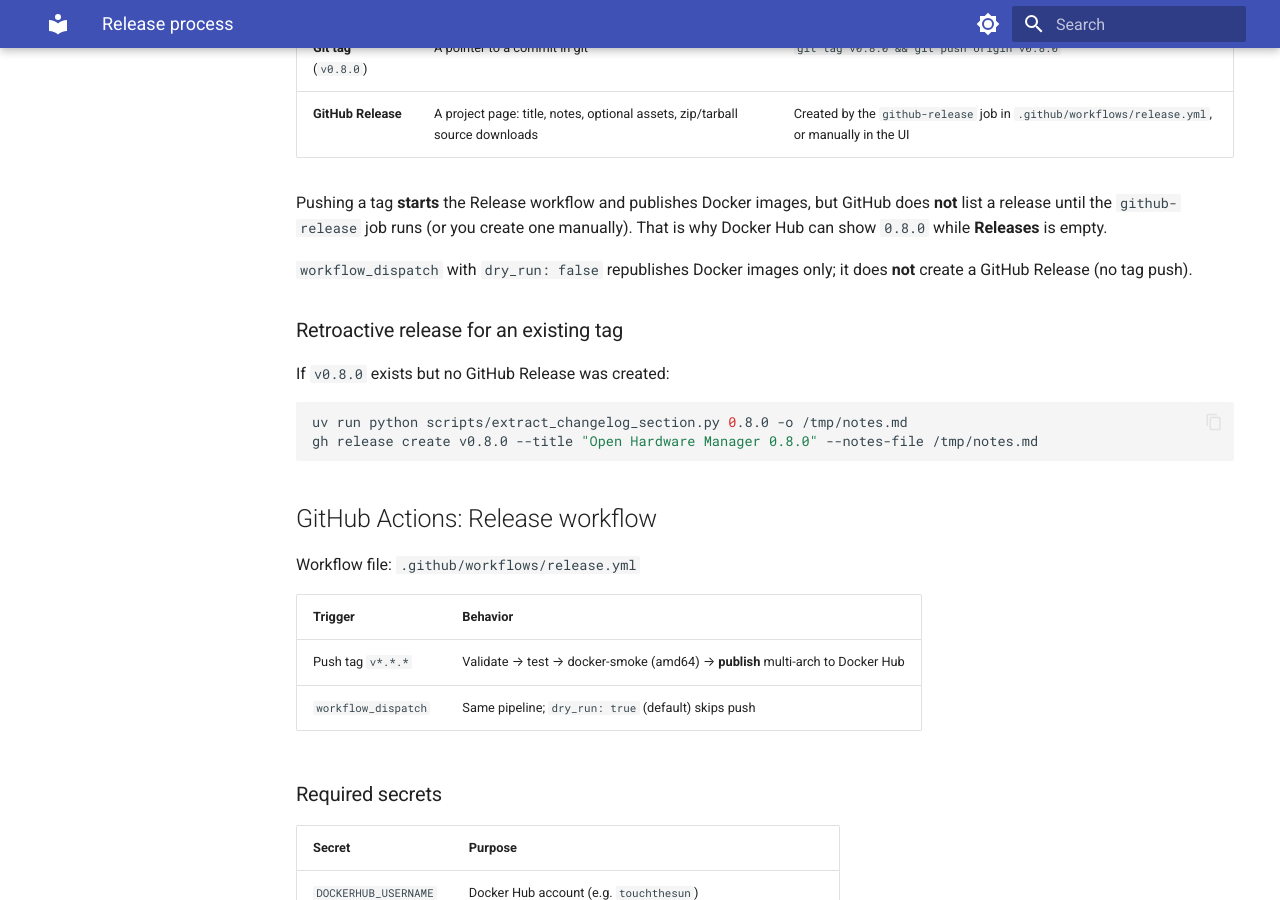
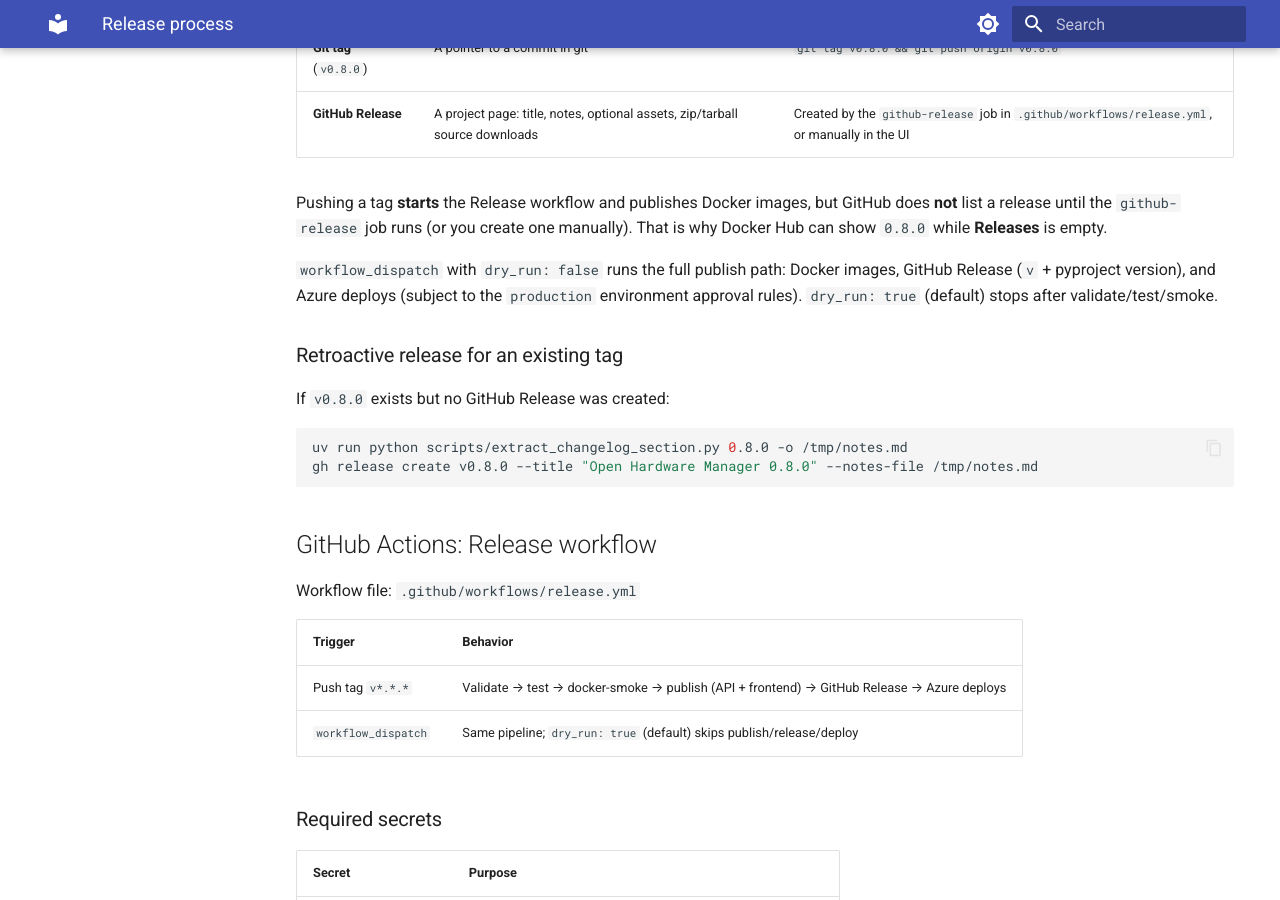
Before and after one commit to helpfulengineering/supply-graph-ai, an MkDocs documentation site: the page built from docs/RELEASE.md, in a window 1280 px wide and 900 px high, scrolled down 1840 px. Built offline with MkDocs 1.6.1 and Material for MkDocs 9.7.7, drawn with Linux system fonts in a browser that asks for light colours; some of the changed text lies outside the part shown.

Commit message:
fix(release): run GitHub Release and Azure deploy on manual dispatch
Align github-release and both Azure deploy jobs with the publish gate
(push or workflow_dispatch with dry_run=false), and use the validated
pyproject version for the release tag name so a main dispatch does not
create a release named "main".

Co-authored-by: Cursor <cursoragent@cursor.com>

````diff
--- a/docs/RELEASE.md
+++ b/docs/RELEASE.md
@@ -60,7 +60,7 @@ Federation is **off by default**. To enable it, set `OHM_FEDERATION_ENABLED=true
 
 Pushing a tag **starts** the Release workflow and publishes Docker images, but GitHub does **not** list a release until the `github-release` job runs (or you create one manually). That is why Docker Hub can show `0.8.0` while **Releases** is empty.
 
-`workflow_dispatch` with `dry_run: false` republishes Docker images only; it does **not** create a GitHub Release (no tag push).
+`workflow_dispatch` with `dry_run: false` runs the full publish path: Docker images, GitHub Release (`v` + pyproject version), and Azure deploys (subject to the `production` environment approval rules). `dry_run: true` (default) stops after validate/test/smoke.
 
 ### Retroactive release for an existing tag
 
@@ -77,8 +77,8 @@ Workflow file: `.github/workflows/release.yml`
 
 | Trigger | Behavior |
 |---------|----------|
-| Push tag `v*.*.*` | Validate → test → docker-smoke (amd64) → **publish** multi-arch to Docker Hub |
-| `workflow_dispatch` | Same pipeline; `dry_run: true` (default) skips push |
+| Push tag `v*.*.*` | Validate → test → docker-smoke → publish (API + frontend) → GitHub Release → Azure deploys |
+| `workflow_dispatch` | Same pipeline; `dry_run: true` (default) skips publish/release/deploy |
 
 ### Required secrets
 
@@ -136,7 +136,7 @@ docker buildx imagetools inspect touchthesun/openhardwaremanager:0.8
 docker pull touchthesun/openhardwaremanager:0.8   # uses host architecture
 ```
 
-To rebuild an already-published tag (e.g. add arm64 to `0.8.0`), re-run **Release** with `workflow_dispatch` and `dry_run: false` on `main` at the release commit, or push a new patch tag (`v0.8.1`).
+To rebuild an already-published tag (e.g. add arm64 to `0.8.0`), re-run **Release** with `workflow_dispatch` and `dry_run: false` on `main` at the release commit (publishes images, creates/updates the GitHub Release, and deploys), or push a new patch tag (`v0.8.1`).
 
 ## Rollback
 
````
Also changed, not shown: 1 other file.
